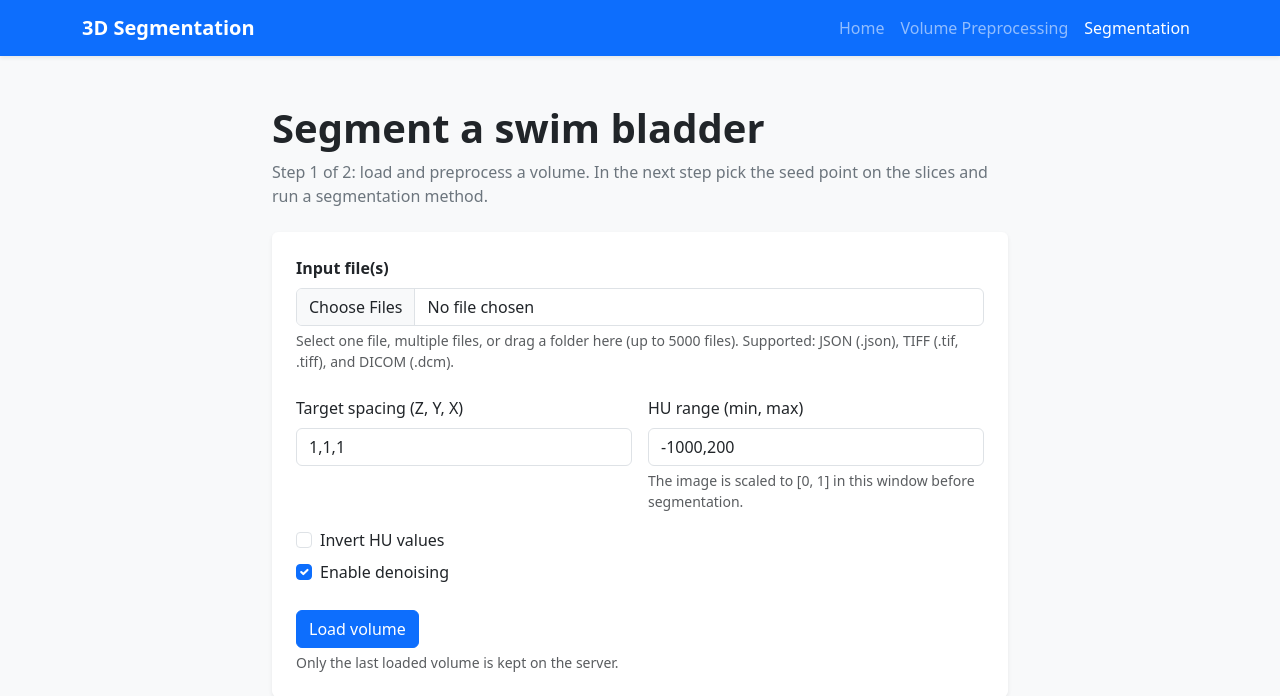
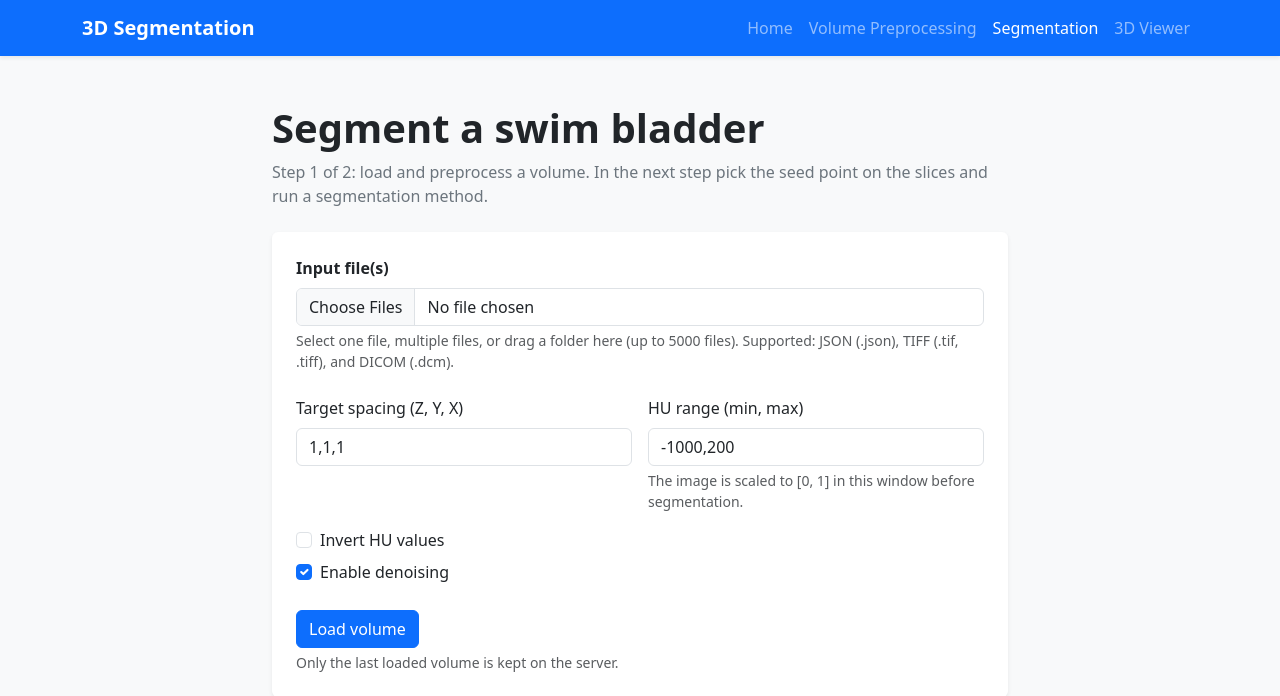
Before and after one commit to pg-weti-projects/3d-object-segmentation, a Flask app: page /segment in a window 1280 px wide. Shown: the top 696 px of the page. Run offline with Flask 3, Linux system fonts and the light colour scheme.

Commit message:
keep the 3D Viewer link on the segmentation pages

```diff
--- a/src/api/templates/segment.html
+++ b/src/api/templates/segment.html
@@ -14,6 +14,7 @@
         <a class="nav-link" href="{{ url_for('web.index') }}">Home</a>
         <a class="nav-link" href="{{ url_for('web.preprocess_page') }}">Volume Preprocessing</a>
         <a class="nav-link active" href="{{ url_for('web.segment_page') }}">Segmentation</a>
+        <a class="nav-link" href="{{ url_for('web.viewer_page') }}">3D Viewer</a>
       </div>
     </div>
   </nav>
--- a/src/api/templates/segment_view.html
+++ b/src/api/templates/segment_view.html
@@ -15,6 +15,7 @@
         <a class="nav-link" href="{{ url_for('web.index') }}">Home</a>
         <a class="nav-link" href="{{ url_for('web.preprocess_page') }}">Volume Preprocessing</a>
         <a class="nav-link active" href="{{ url_for('web.segment_page') }}">Segmentation</a>
+        <a class="nav-link" href="{{ url_for('web.viewer_page') }}">3D Viewer</a>
       </div>
     </div>
   </nav>
```
